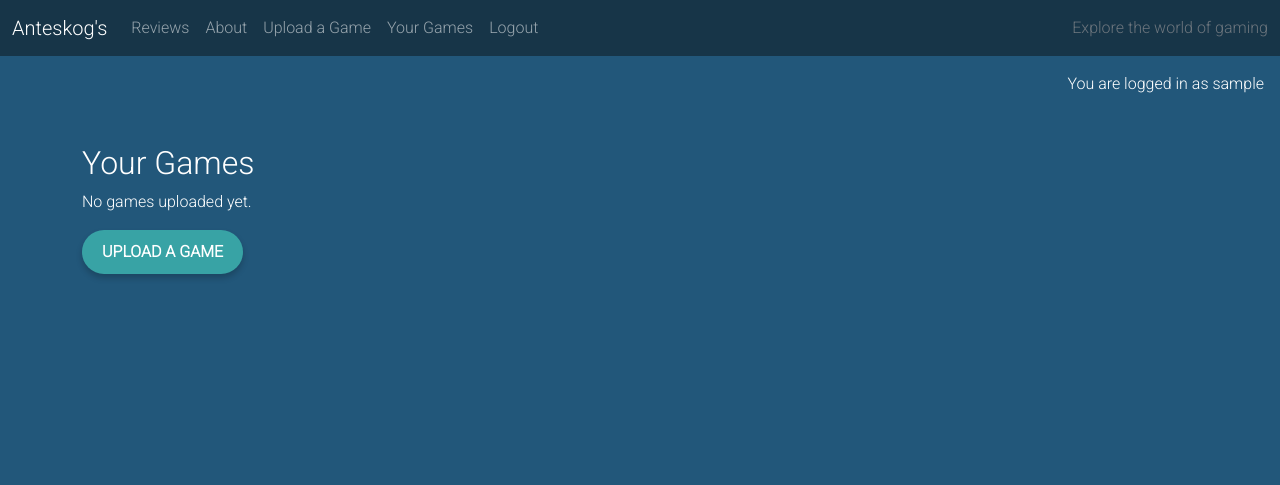
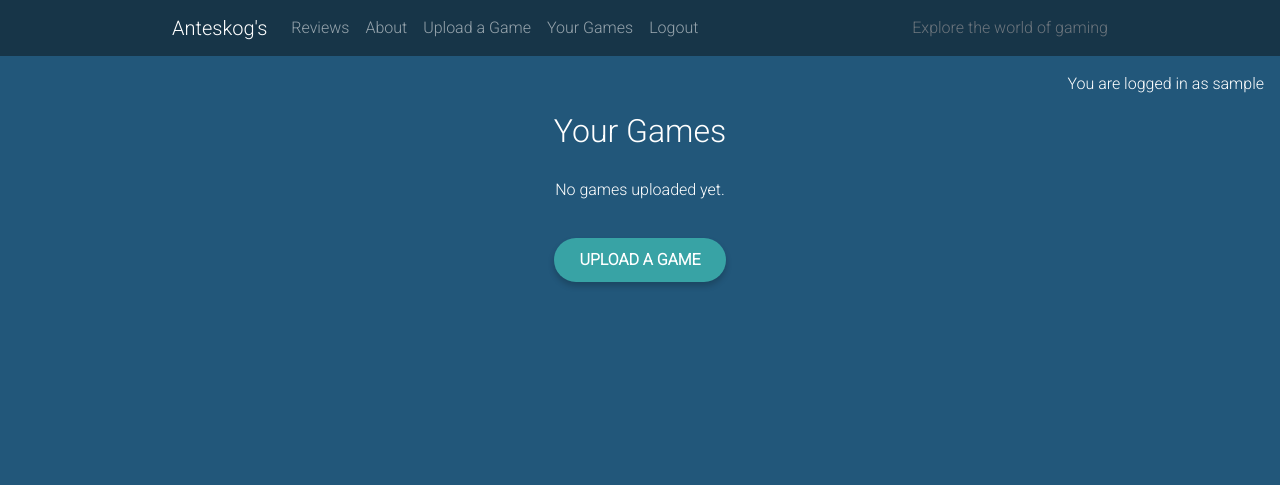
Before and after one commit to Johan-4P/anteskogs_game_reviews, a Django app: page /user/games/ in a window 1280 px wide. Shown: the top 485 px of the page. Run offline with Django 5.2, Linux system fonts and the light colour scheme; the visitor is signed in with stand-in values (Sample User, id 1); data that the repository does not hold is empty; some libraries are stand-ins or nearby versions.

Commit message:
Refactor layout and styles for home and user games pages; adjust media queries for better responsiveness

```diff
--- a/game_reviews/settings.py
+++ b/game_reviews/settings.py
@@ -33,7 +33,7 @@ TEMPLATES_DIR = os.path.join(BASE_DIR, 'templates')
 SECRET_KEY = env('SECRET_KEY')
 
 # SECURITY WARNING: don't run with debug turned on in production!
-DEBUG = False  # Set to False to enable custom error pages
+DEBUG = False
 
 ALLOWED_HOSTS = [
     'anteskogs-game-reviews-c55343667d70.herokuapp.com', '127.0.0.1'
--- a/reviews/templates/reviews/home.html
+++ b/reviews/templates/reviews/home.html
@@ -4,7 +4,7 @@
 
 {% block content %}
 <div class="home-page">
-    <div class="container mt-5">
+    <div class="container">
         <div class="row align-items-center">
             <div class="col-md-6 text-center">
                 <img src="{% static 'images/gamers-dont.jpg' %}" class="rounded float-start home-img" alt="Gamers don't die, they respawn">
--- a/static/css/style.css
+++ b/static/css/style.css
@@ -71,7 +71,7 @@ a:active {
   }
 
   .card-list {
-    width: 320px;
+    /* width: 320px; */
     height: 600px;
     margin: 20px 20px;
     display: flex;
@@ -289,9 +289,9 @@ ul {
     list-style-position: inside;
 }
 
-#id_name, #id_email, #id_subject, #id_body, #id_message {
+/* #id_name, #id_email, #id_subject, #id_body, #id_message {
     width: 65% !important;
-}
+} */
 
 label[for*="id_"]:required::after {
   content: " *";
@@ -398,6 +398,9 @@ label[for*="id_"]:required::after {
 
 /* Extra small devices (phones, 600px and down) */
 @media only screen and (max-width: 600px) {
+    .home-page {
+        height: 85vh;
+    }
     .masthead {
         height: 15vh;
     }
@@ -426,6 +429,12 @@ label[for*="id_"]:required::after {
     .home-img {
       margin-left: 25%;
     }
+    .row {
+      display: flex;
+      flex-direction: column;
+      justify-content: center;
+      align-items: center;
+    }
 
 }
 
@@ -435,10 +444,17 @@ label[for*="id_"]:required::after {
 @media only screen and (min-width: 768px) and (max-width: 1024px) {
     .col-md-6 {
         flex: 0 0 auto;
-        width: 50%;
+        /* width: 50%; */
     }
     .home-img {
       width: 100%;
+    }
+    .home-page {
+      height: 74vh;
+  }
+    .row {
+      display: flex;
+      justify-content: center;
     }
 }
 
@@ -449,9 +465,42 @@ label[for*="id_"]:required::after {
     flex-wrap: wrap;
     justify-content: space-evenly;
   }
+  .home-img {
+    width: 70%;
+  }
 
   .card {
     width: 30%;
     margin-bottom: 20px;
   }
 }
+
+/* Extra large devices (large desktops, 1200px and up) */
+@media only screen and (min-width: 1200px) {
+  .container-fluid {
+    width: 75%;
+  }
+  .home-img {
+    width: 100%;
+  }
+  .home-page {
+    height: 70vh;
+  }
+  .col-md-6 {
+    flex: 0 0 auto;
+    width: 30%;
+  }
+}
+
+
+/* Extra large devices (large desktops, 2000px and up) */
+@media screen and (min-width: 2000px) {
+  .container-fluid {
+    width: 45%;
+  }
+  .home-img {
+    width: 100%;
+  }
+
+
+}
--- a/user_games/templates/user_games/user_games.html
+++ b/user_games/templates/user_games/user_games.html
@@ -1,15 +1,17 @@
 {% extends 'base.html' %}
 {% block content %}
-<div class="container mt-5">
+<div class="container-fluid">
+    <div class="row-list text-center">
+
         <h2>Your Games</h2>
-
         {% if games %}
+        <div class="col-12 mt-3 left">
             <div class="row">
                 {% for game in games %}
-        <div class="col-md-4">
-            <div class="card-list mb-4">
+                <div class="col-md-6 col-lg-4">
+                    <div class="card-list mb-4 text-center">
                         <div class="card-body-list">
-                    <div class="image-container">
+                            <div class="image-container-list">
                                 {% if game.featured_image %}
                                 <img class="img-list" src="{{ game.featured_image.url }}" alt="{{ game.title }}">
                                 {% endif %}
@@ -21,7 +23,7 @@
                             <span class="badge bg-warning text-dark">Draft</span>
                             {% endif %}
                             <p class="card-text">{{ game.excerpt }}</p>
-                    <hr />
+                            <hr>
                             <p class="card-text text-muted h6">{{ game.created_on }}</p>
                             <p class="text-muted">Comments: {{ game.comment_count }}</p>
                         </div>
@@ -29,6 +31,9 @@
                 </div>
                 {% endfor %}
             </div>
+        </div>
+    </div>
+</div>
     {% else %}
     <p class="card-text">No games uploaded yet.</p>
     <a href="{% url 'upload_game' %}" class="btn btn-modern">Upload a Game</a>
```
Lines whose indentation alone changed are shown as unchanged.
